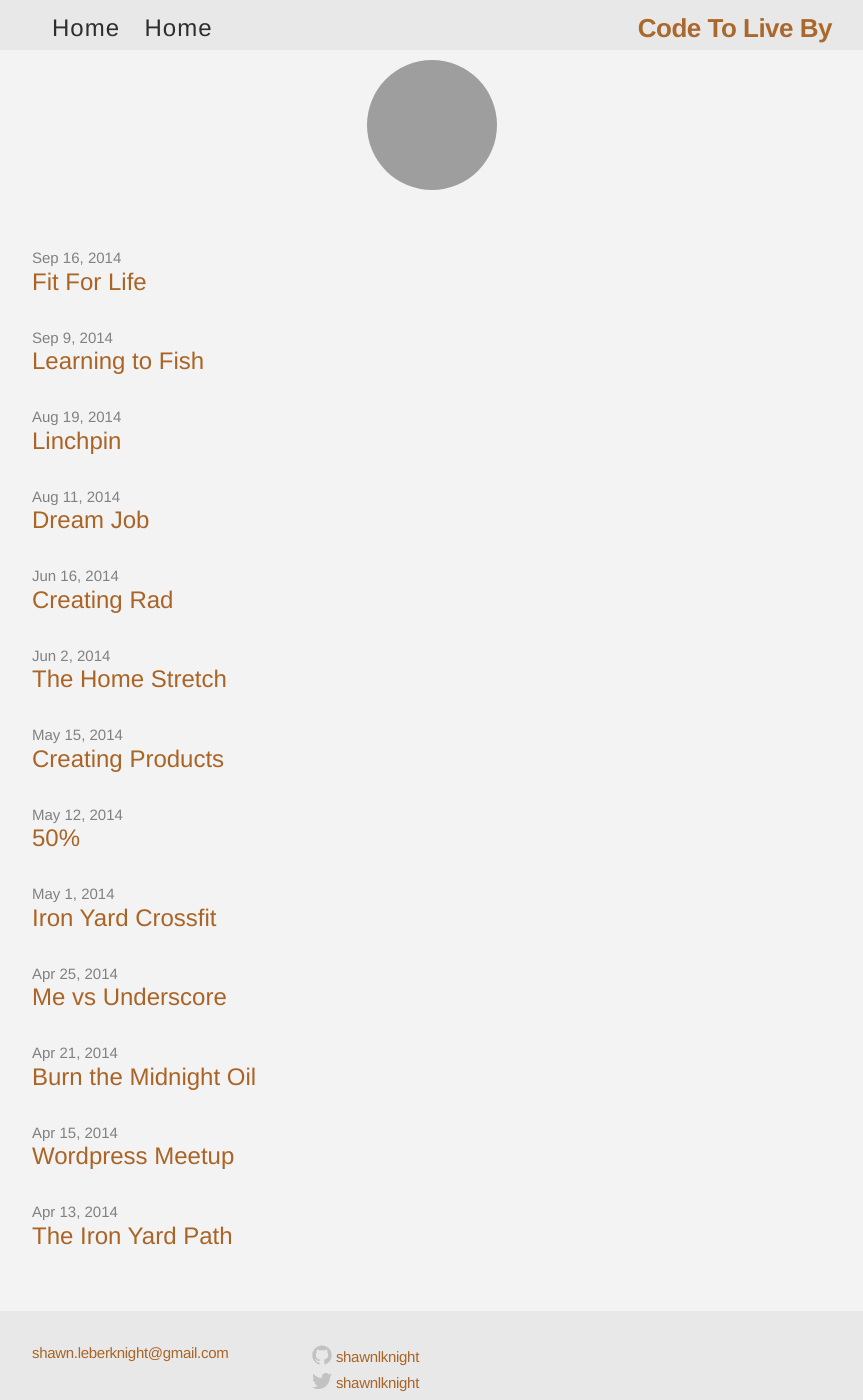
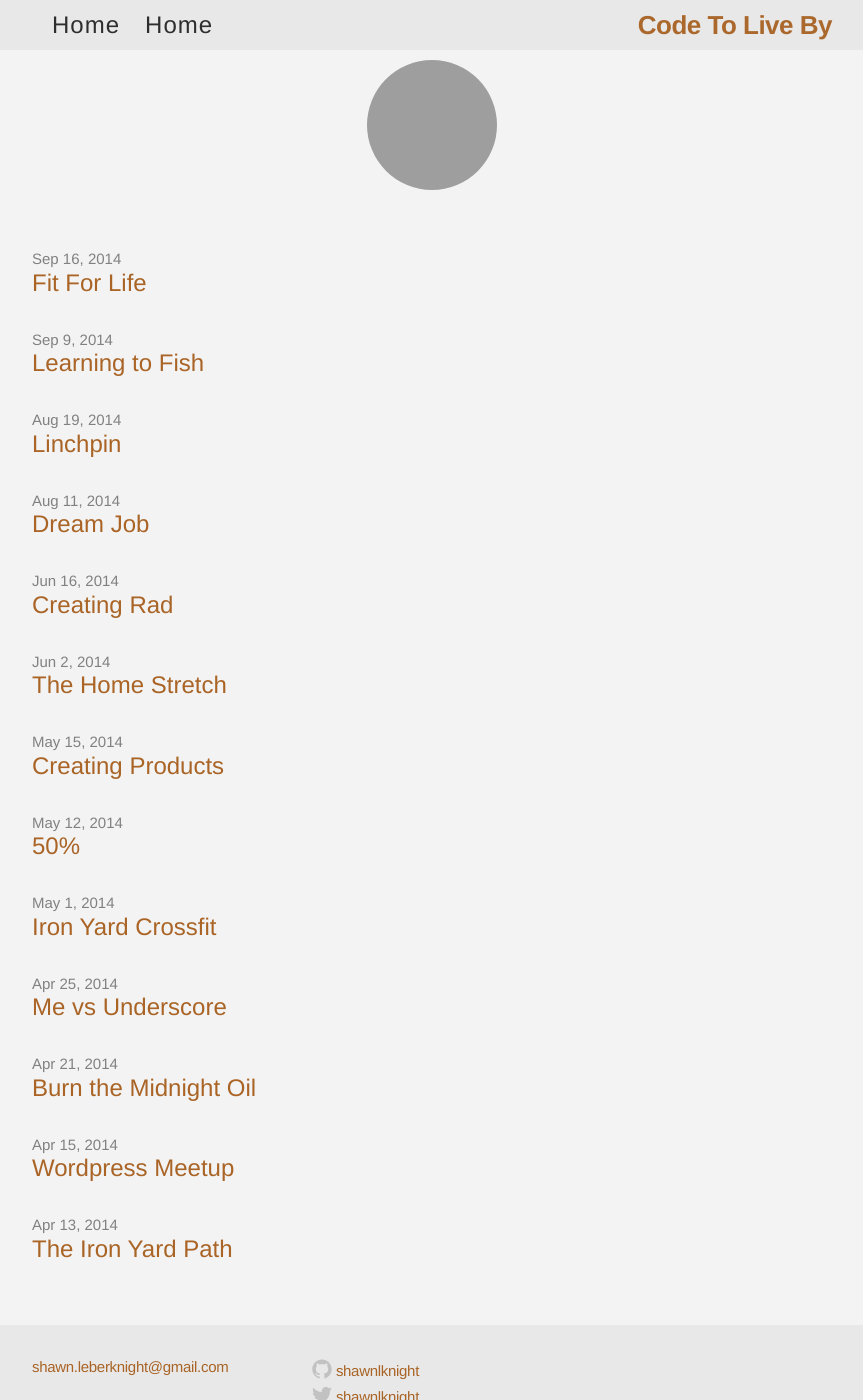
Before and after one commit to shawnlknight/blog, a Jekyll site: the page built from index.html, in a window 1280 px wide and 1400 px high. Shown: the whole window, without its empty margins (208-1071 px from the left). Built offline with Jekyll 4.4.1, drawn with Linux system fonts in a browser that asks for light colours; the list of posts is cut into pages by our own code.

Commit message:
Update main.css

```diff
--- a/css/main.css
+++ b/css/main.css
@@ -10,7 +10,7 @@
 
 body {
   font-family: "HelveticaNeue-Light", "Helvetica Neue Light", Helvetica, Arial, sans-serif;
-  font-size: 16px;
+  font-size: 18px;
   line-height: 1.5;
   font-weight: 400;
   background-color: #e8e8e8;
@@ -56,7 +56,6 @@
 }
 
 .site-title,
-.site-title:hover,
 .site-title:visited {
   display: block;
   color: #a96426;
@@ -64,14 +63,18 @@
   font-weight: bold;
   letter-spacing: -.5px;
   float: right;
-  line-height: 56px;
+  line-height: 50px;
   position: relative;
   z-index: 1;
 }
 
+.site-title:hover {
+  color: #282828;
+}
+
 .site-nav {
   float: left;
-  line-height: 56px;
+  line-height: 50px;
 }
 
 .site-nav .menu-icon { display: none; }
@@ -82,6 +85,10 @@
   letter-spacing: 1px;
   font-size: 24px;
   font-family: Helvetica, Arial, sans-serif;
+}
+
+.site-nav .page-link:hover {
+  color: #a96426;
 }
 
 /* Site footer */
```
